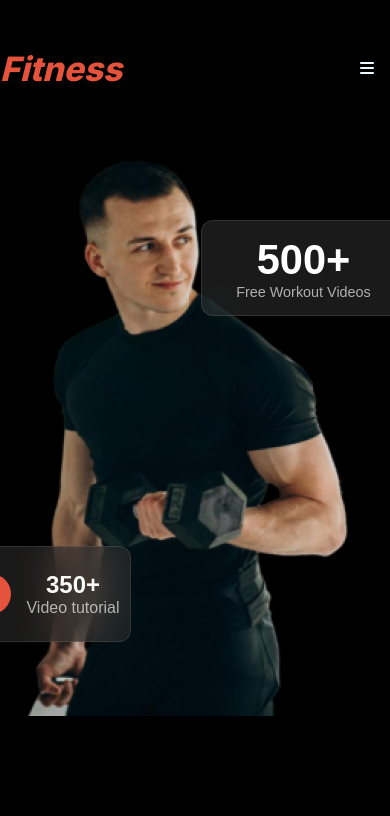
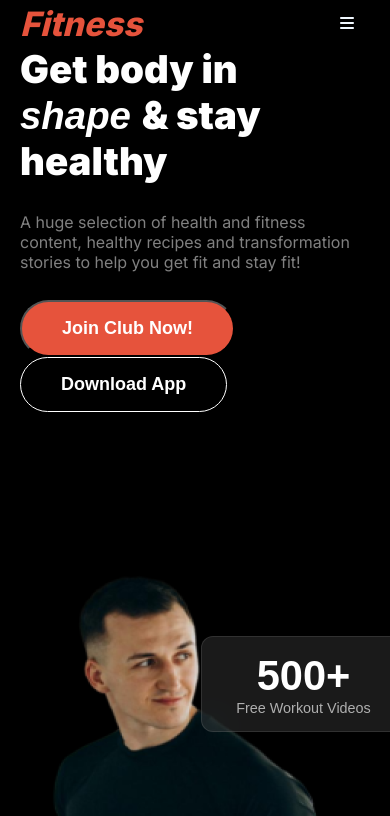
Before and after one commit to mdriyajulislamakash11/My-Responsive-assingment-2, a plain HTML site: page index.html in a window 390 px wide. Shown: the top 816 px of the page. Drawn offline with Linux system fonts and the light colour scheme; a web font is replaced by a local one.

Commit message:
sumting changes

```diff
--- a/Responsive.css
+++ b/Responsive.css
@@ -10,8 +10,8 @@
     /* {
         flex-direction: column;
     } */
-    .banner-content{
-        margin-left: 70px;
+    .banner-content, .navber{
+        margin: 0 20px;
 
     }
 
@@ -24,16 +24,10 @@
        display: none;
     }
 
-    /* .box-container{
-        flex-direction: column;
 
-    } */
     .cards{
         margin-top: 36px;
     }
-    /* .run-container{
-        flex-direction: column;
-    } */
     .run-images{
         margin:  35px auto;
 
@@ -41,13 +35,11 @@
     .meet-images-box{
         grid-template-columns: repeat(1, 1fr);
     }
-    .run-images{
-        margin-top: 0;
-    }
 
 
-    .banner-content{
-        display: none;
+    .banner-content-title{
+        font-size: 2.4rem;
+
     }
 
 
--- a/index.html
+++ b/index.html
@@ -30,7 +30,7 @@
             <div class="baner">
 
                 <div class="banner-content">
-                        <p class="banner-content-title">Get body in <span class="alada"><i>shape</i> </span> & stay healthy</p>
+                        <p class="banner-content-title">Get body in <br><span class="alada"><i>shape</i> </span> & stay <br>healthy</p>
                     <p class="banner-conntent-description">A huge selection of health and fitness content, healthy recipes and transformation stories to help you get fit and stay fit!</p>
                     <button class="banner-btn">Join Club Now!</button>
                     <button class="banner-btn" id="second-btn">Download App</button>
--- a/style.css
+++ b/style.css
@@ -71,22 +71,24 @@ nav ul li{
 
 /* ========================================= */
 .baner{
+    max-width: 1060px;
     display: flex;
-    justify-content: space-evenly;
     align-items: center;
+    margin: 0 auto;
+    gap: 140px;
+
 
 }
 .banner-content{
-    width: 520px;
-    height: 440px;
-    /* border: 2px solid red; */
-    margin-right: 30px;
+    max-width: 520px;
+
+
 }
 
 .images{
     width: 349px;
     height: 580px;
-    /* border: 2px solid red; */
+
 
 }
 
@@ -171,7 +173,7 @@ nav ul li{
     display: flex;
     justify-content: center;
     align-items: center;
-    gap: 15px;
+    /* gap: 15px; */
     width: 170px;
     height: 96px;
     box-sizing: border-box;
```
